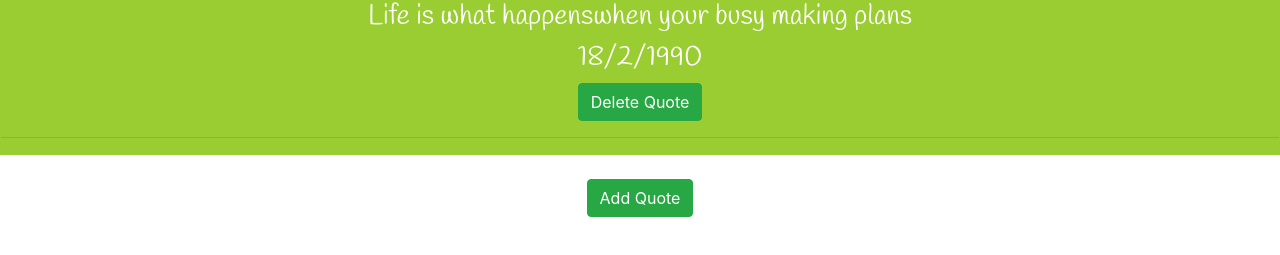
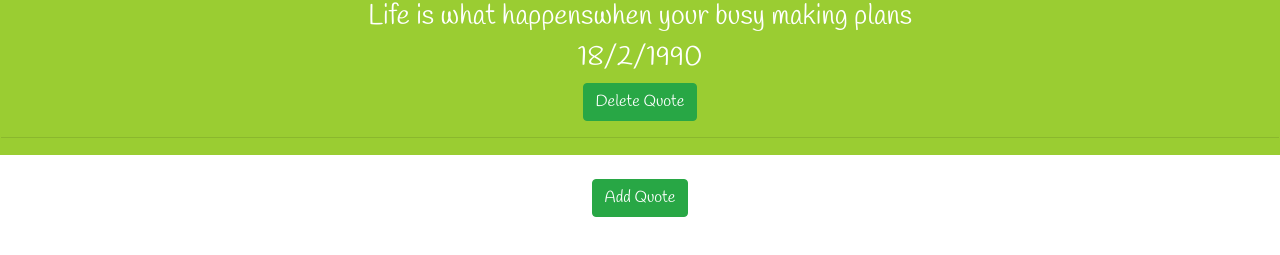
Before and after one commit to Anne56njeri/Quotes, an Angular app: page / in a window 1280 px wide. Shown: the part 283-538 px from the top of the page. Built offline with nearby package versions, Linux system fonts and the light colour scheme.

Commit message:
style of button has been changed

```diff
--- a/src/app/app.component.css
+++ b/src/app/app.component.css
@@ -22,3 +22,7 @@ h1{
 hr{
   color: white;
 }
+button{
+  font-family: 'Handlee', cursive;
+
+}
--- a/src/app/quote-form/quote-form.component.css
+++ b/src/app/quote-form/quote-form.component.css
@@ -9,3 +9,6 @@ h2{
 .header{
   background-color: yellowgreen
 }
+button{
+  font-family: 'Handlee', cursive;
+}
```
Also changed, not shown: 3 other files (tests, documents, lock files or other folders).
